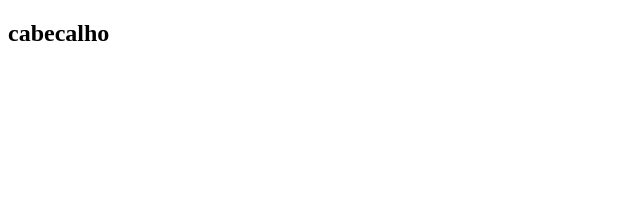
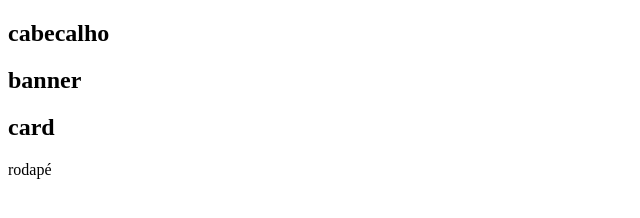
Before and after one commit to TorquatoDev/aula_git, a plain HTML site: page landingPage08.html in a window 1280 px wide. Shown: the whole page, without its empty margins (0-640 px from the left). Drawn offline with Linux system fonts and the light colour scheme.

Commit message:
landingpage08

```diff
--- a/landingPage08.html
+++ b/landingPage08.html
@@ -12,6 +12,23 @@
             <h1>cabecalho</h1>
         </div>
     </section>
+
+    <section>
+        <h1>banner</h1>
+    </section>
+
+    <section>
+        <h1>card</h1>
+    </section>
+
+    <section>
+        rodapé
+    </section>
+
+    <section>
+        <form action=""></form>
+
+    </section>
     <!-- git add .
  git commit -m "cabecalho"
  git push origin master/main
```
